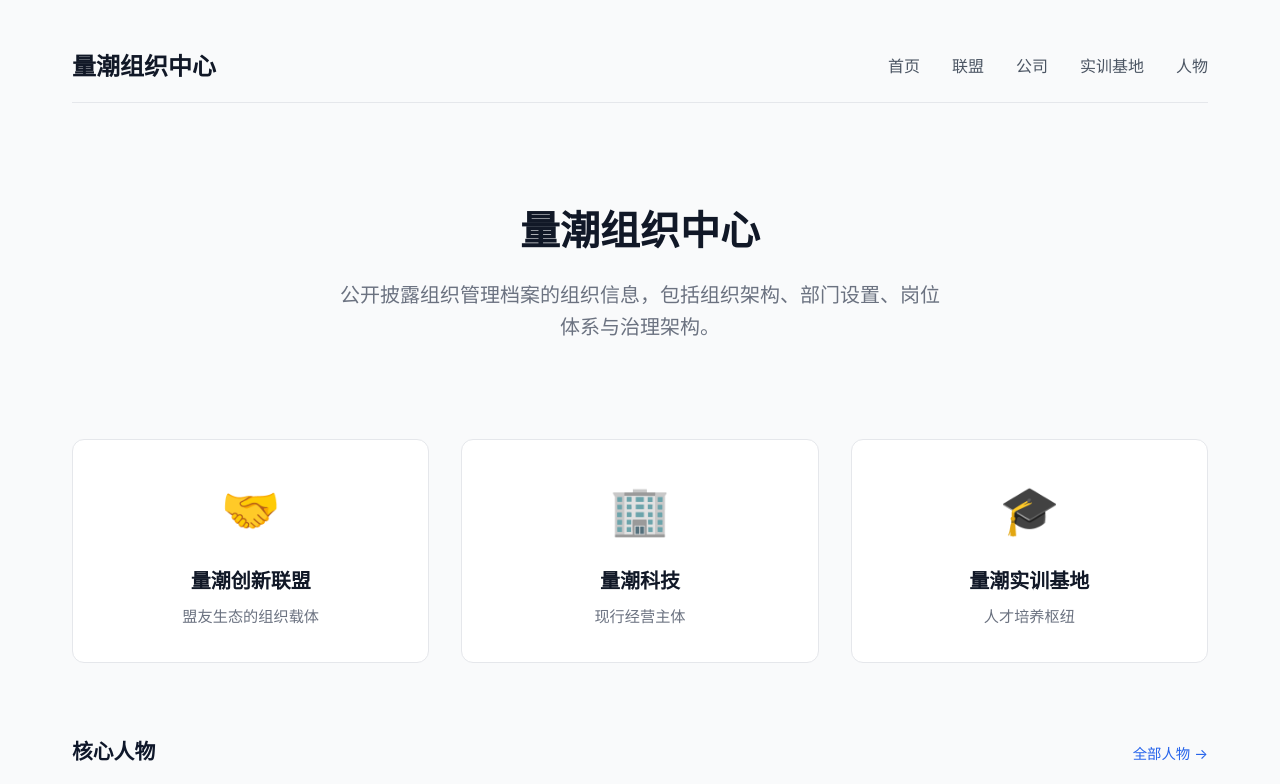
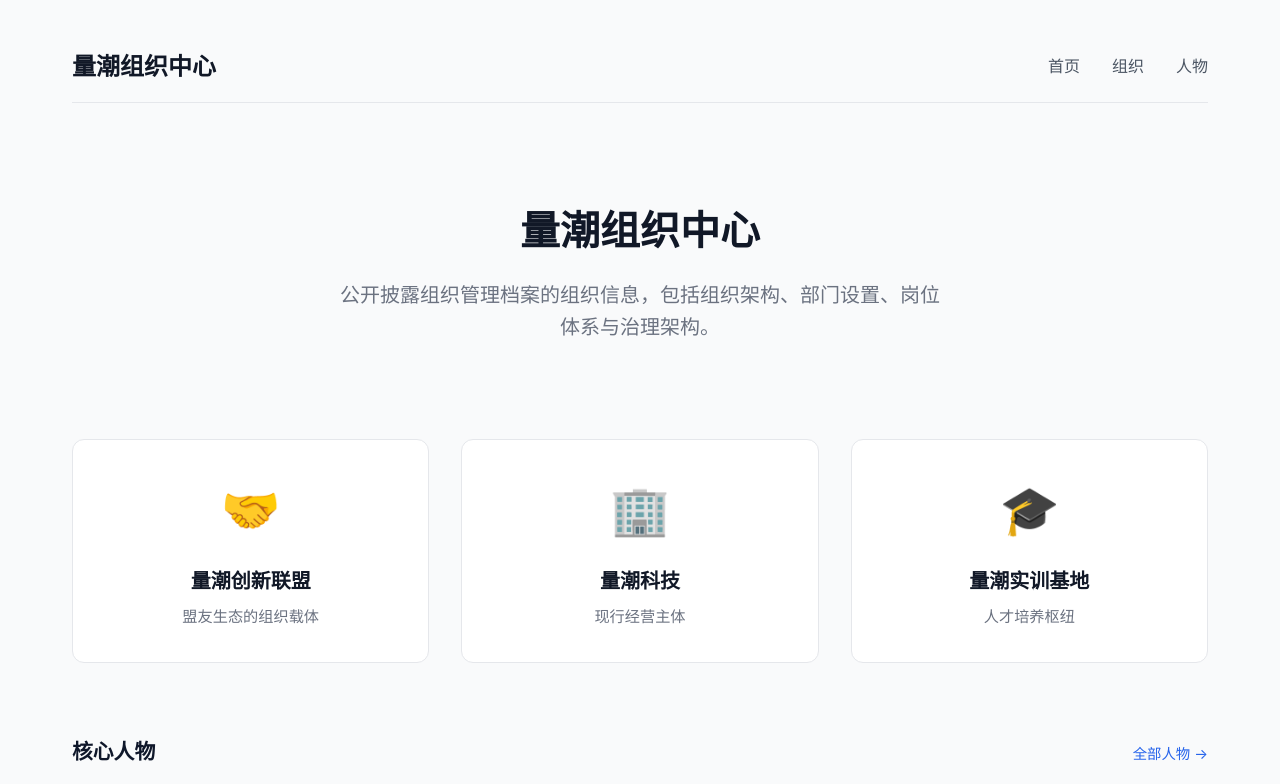
Before and after one commit to quanttide/qtorg, a React (Vite) app in the folder src/site/: page / in a window 1280 px wide. Shown: the top 784 px of the page. Built offline with nearby package versions, Linux system fonts and the light colour scheme.

Commit message:
refactor: 导航栏简化为首页、组织、人物三个

```diff
--- a/src/site/src/App.tsx
+++ b/src/site/src/App.tsx
@@ -7,9 +7,7 @@ export default function App() {
         <h1>量潮组织中心</h1>
         <nav>
           <Link to="/">首页</Link>
-          <Link to="/orgs/qtalliance">联盟</Link>
-          <Link to="/orgs/qttech">公司</Link>
-          <Link to="/orgs/qtacademy">实训基地</Link>
+          <Link to="/orgs">组织</Link>
           <Link to="/people">人物</Link>
         </nav>
       </header>
```
